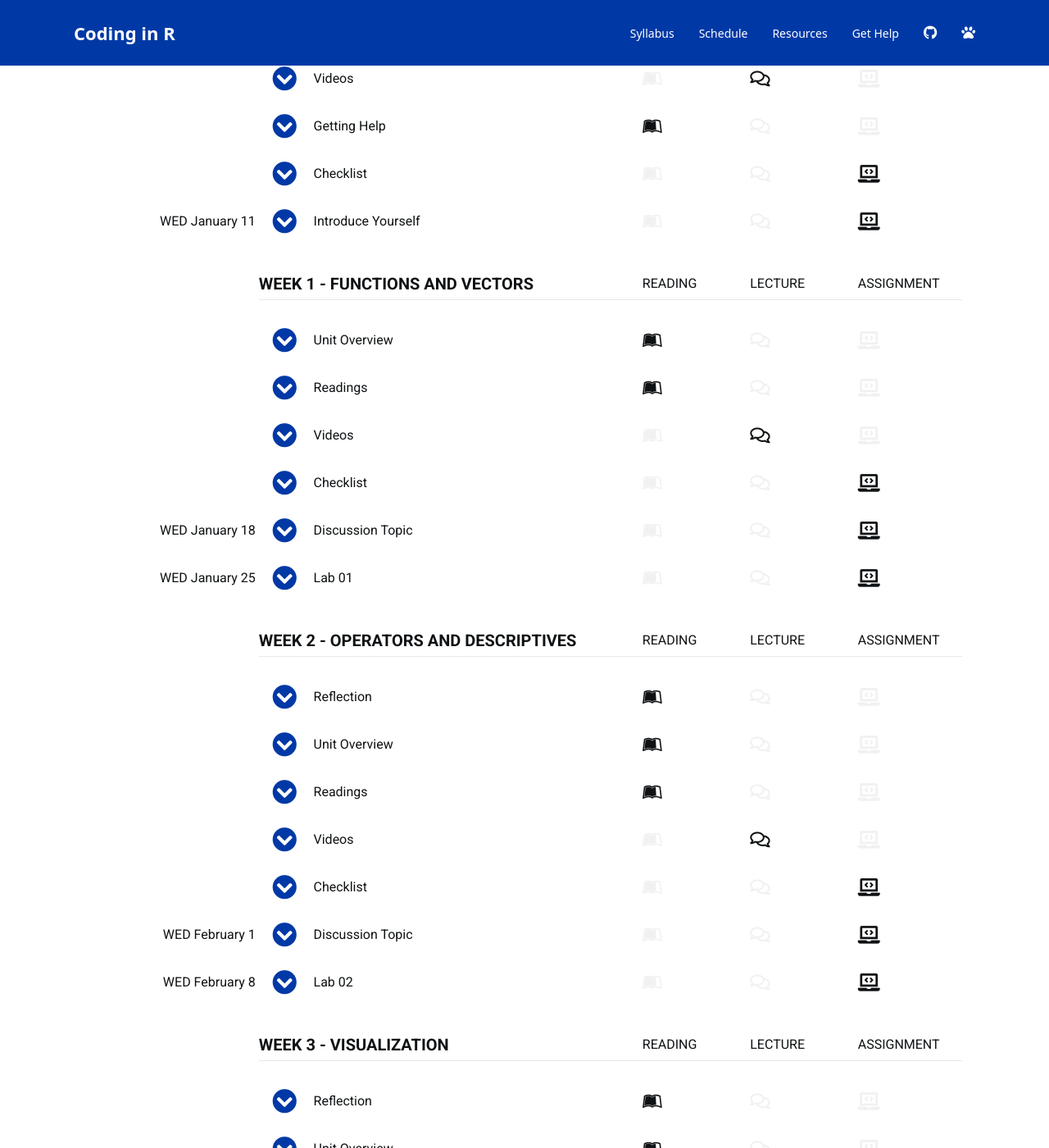
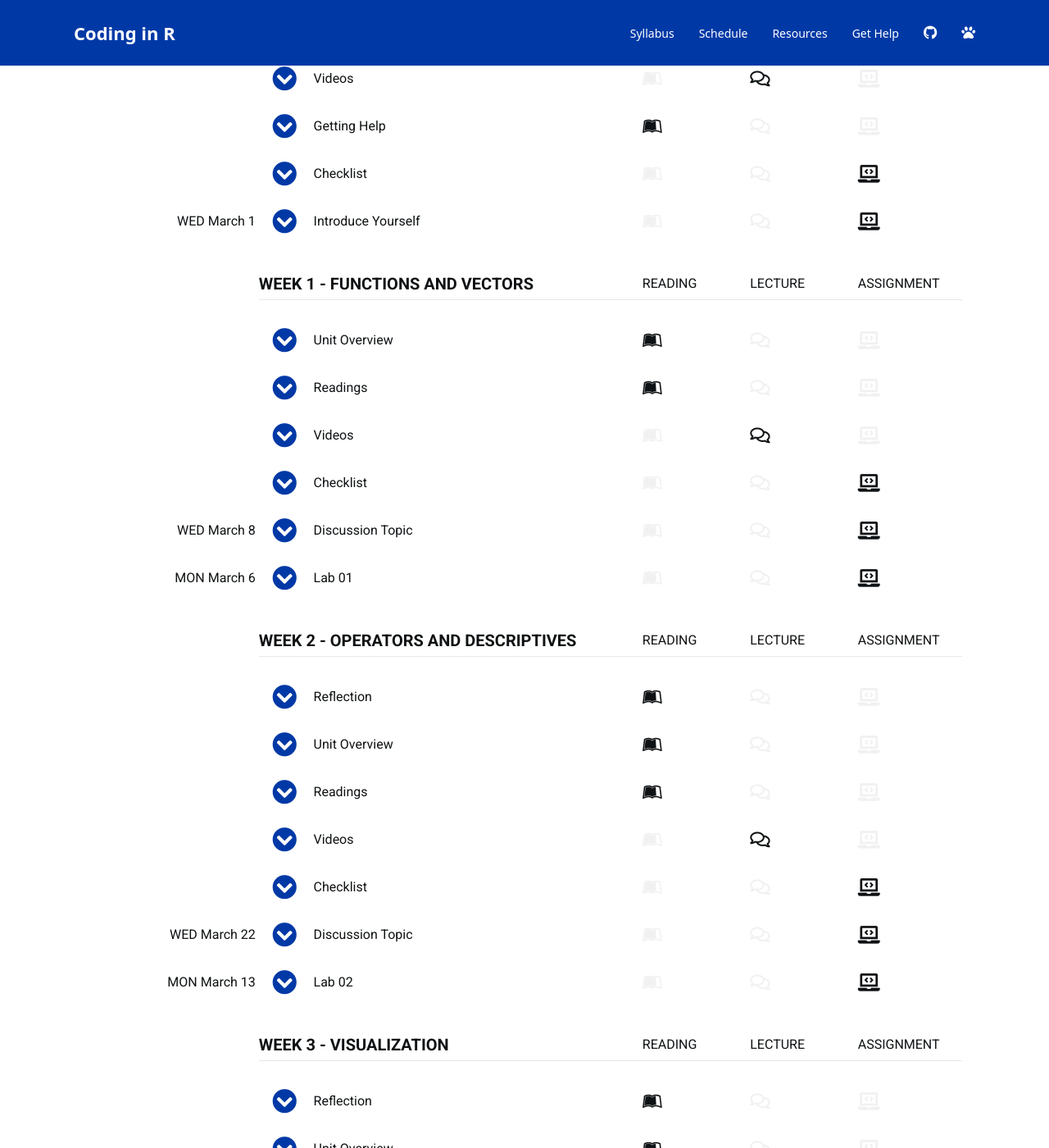
Before and after one commit to lalmada1/Coding-in-R, a Jekyll site: the page built from schedule.md, in a window 1280 px wide and 1400 px high, scrolled down 355 px. Shown: the whole window at 82% size. Built offline with Jekyll 4.4.1, drawn with Linux system fonts in a browser that asks for light colours; nearby versions of some CDN libraries; a style sheet for code colours, icons or effects is not loaded; some of the changed text lies outside the part shown.

Commit message:
Update schedule.md

```diff
--- a/schedule.md
+++ b/schedule.md
@@ -10,27 +10,24 @@
   templates_url: 'https://gastate.view.usg.edu/d2l/home/2749801'
 
 lab-due-dates:
-  lab-01: 'WED January 25'
-  lab-02: 'WED February 8'
-  lab-03: 'WED February 22'
-  lab-04: 'WED March 8'
-  lab-05: 'WED March 29'
-  lab-06: 'WED April 12'
+  lab-01: 'MON March 6'
+  lab-02: 'MON March 13'
+  lab-03: 'MON March 27'
+  lab-04: 'MON April 3'
+  lab-05: 'MON April 10'
+  lab-06: 'MON April 17'
 
 discussion-dates:
-  topic-00: 'WED January 11'
-  topic-01: 'WED January 18'
-  topic-02: 'WED February 1'
-  topic-03: 'WED February 15'
-  topic-04: 'WED March 1'
-  topic-05: 'WED March 22'
-  topic-06: 'WED April 5'
-
-code-through:
-  due-date: 'WED April 19'
+  topic-00: 'WED March 1'
+  topic-01: 'WED March 8'
+  topic-02: 'WED March 22'
+  topic-03: 'WED March 29'
+  topic-04: 'WED April 5'
+  topic-05: 'WED April 12'
+  topic-06: 'WED April 19'
 
 final-project:
-  due-date: 'WED April 26'
+  due-date: 'THUR April 20'
 
 ---
 
@@ -1731,42 +1728,12 @@
 
 The following checklist will help you stay organized for your final week.
 
-- [ ] Finalize & Submit Your [Final Code-Through Project](../labs/code-through-assignment.html)
 - [ ] Finalize & Submit Your [Final Dashboard Project](../units/07-dashboards/lab-07-instructions.html)
 - [ ] (Recommended) Submit a Course Evaluation
 
 <br>
 
 *** { @unit = "{{page.code-through.due-date}}", @title = "Code-Through Project", @assignment, @foldout  }
-
-<br>
-
-## Code-Through
-
-Since you are sharing your code-through with your classmates on Yellowdig, it will serve as your discussion topic this week.
-
-If you send me your RMD and HTML files via email, I will post them to GitHub and create a link for you if you would like to share a URL instead of a file.
-
-<a class="uk-button uk-button-default" onclick="window.open('../labs/code-through-assignment.html')">Code-Through Instructions</a>
-
-Download the recommended template for your code-through with the below link.
-
-**Note:** *This is one of many possible layouts; modify appropriately.*
-
-<a class="uk-button uk-button-default" onclick="window.open('../labs/cpp-526_reformatted-projects/cpp-526-CodeThrough-LastName.zip?raw=true')">Base Code-Through Template</a>
-
-## Submit to Canvas
-
-<a class="uk-button uk-button-primary" href="{{page.canvas.assignment_url}}">SUBMIT CODE-THROUGH</a>
-
-## Post on Yellowdig
-
-<a class="uk-button uk-button-primary" href="{{page.canvas.yellowdig_url}}">iCollege</a>
-
-<br>
-<br>
-
-*** { @unit = "{{page.final-project.due-date}}", @title = "Final Dashboard Project", @assignment, @foldout  }
 
 <br>
 
```
